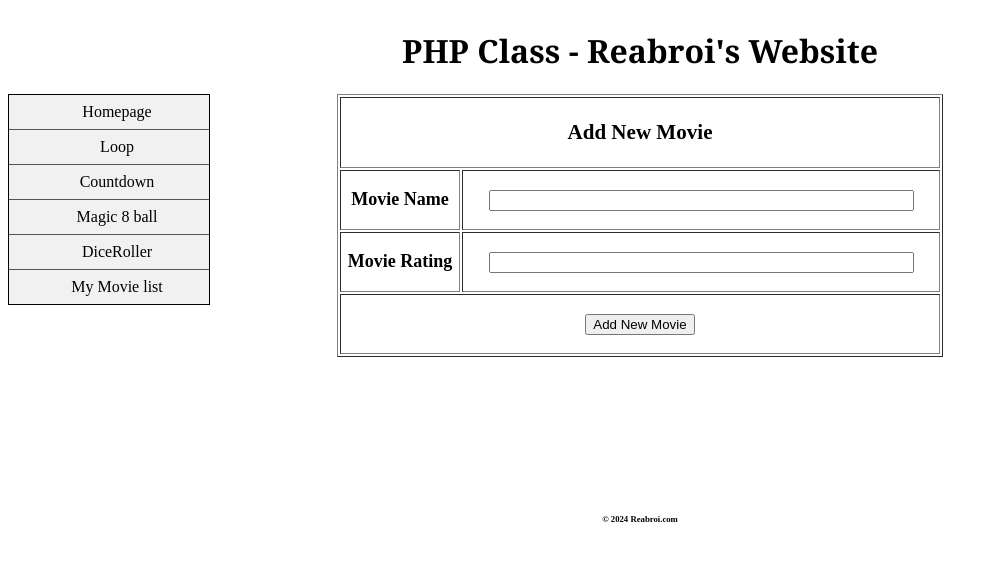
After one commit to NasaReabroi/PHPclass2024, a PHP site: page /Movielist/movieadd.php in a window 1280 px wide. The commit adds this page. Shown: the top 561 px of the page, without its empty margins (0-998 px from the left). Run offline with PHP 8.4, Linux system fonts and the light colour scheme.

Commit message:
home page

```diff
--- /dev/null
+++ b/Movielist/movieadd.php
@@ -0,0 +1,75 @@
+<?php
+
+if(isset($_POST["txtTitle"])){
+    if(isset($_POST["txtRating"])){
+
+        $title = $_POST["txtTitle"];
+        $rating = $_POST["txtRating"];
+
+    //Database Stuff//
+        include '../includes/dbConn.php';
+
+        try {
+            $db = new PDO($dsn, $username, $password, $options);
+            $sql = $db->prepare("insert into movielist (movieTitle,movieRating) VALUE(:Title,:Rating)");
+            $sql->bindValue(":Title",$title);
+            $sql->bindValue(":Rating",$rating);
+            $sql->execute();
+        }catch (PDOException $e){
+            $error =$e->getMessage();
+            echo "Error $error";
+        }
+
+    exit();
+    }
+}
+
+?>
+
+<!doctype html>
+<html lang="en">
+<head>
+    <meta charset="UTF-8">
+    <meta name="viewport"
+          content="width=device-width, user-scalable=no, initial-scale=1.0, maximum-scale=1.0, minimum-scale=1.0">
+    <meta http-equiv="X-UA-Compatible" content="ie=edge">
+
+    <title>Document</title>
+
+    <link type="text/css" rel="stylesheet" href="../css/base.css">
+
+</head>
+
+<body>
+<header><?php include '../includes/header.php'?></header>
+<nav><?php include '../includes/nav.php'?></nav>
+
+<main>
+<form method="post">
+ <table border="1" width="80%">
+    <tr height="60px">
+        <td colspan="2"><h3>Add New Movie</h3></td>
+    </tr>
+    <tr height="60px">
+        <th>Movie Name</th>
+        <td><input id=textTitle" name="txtTitle" Type="text" size="50"></td>
+    </tr>
+    <tr height="60px">
+        <th>Movie Rating</th>
+        <td><input id="txtRating" name="txtRating" type=text" size="50"></td>
+    </tr>
+    <tr height="60px">
+        <td colspan="2">
+            <input type="submit" value="Add New Movie">
+        </td>
+    </tr>
+ </table>
+    </form>
+</main>
+
+<footer>
+    <?php include '../includes/footer.php'?>
+</footer>
+
+</body>
+</html>
--- a/Movielist/movielist.php
+++ b/Movielist/movielist.php
@@ -19,7 +19,7 @@
 
 <main>
 <h3>My Movie List</h3>
-    <table border="1" width="80%">
+    <table  border="1" width="80%">
         <tr>
             <td>Key</td>
             <td>Movie Title</td>
@@ -64,9 +64,9 @@
     }
 
     ?>
-
-
     </table>
+    <br /><br />
+    <a href="movieadd.php">Add New Movie</a>
 
 
 </main>
```
